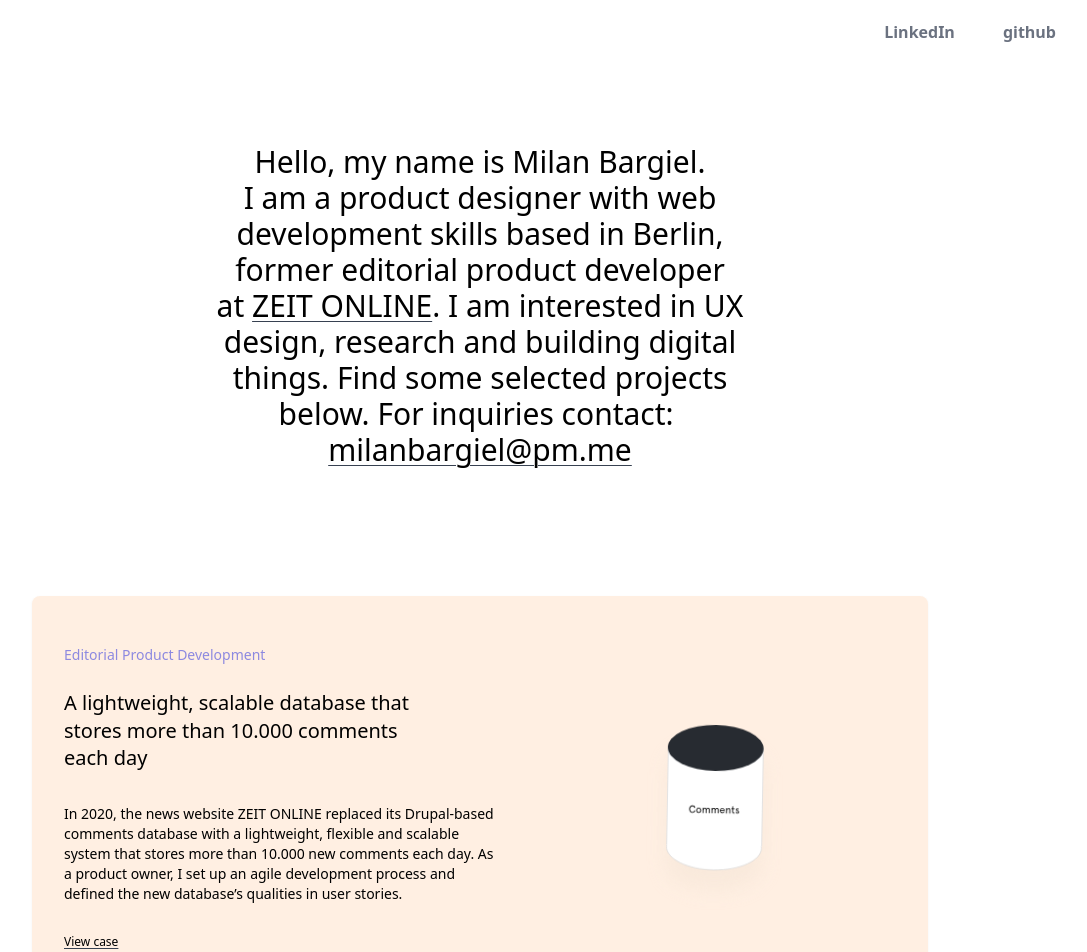
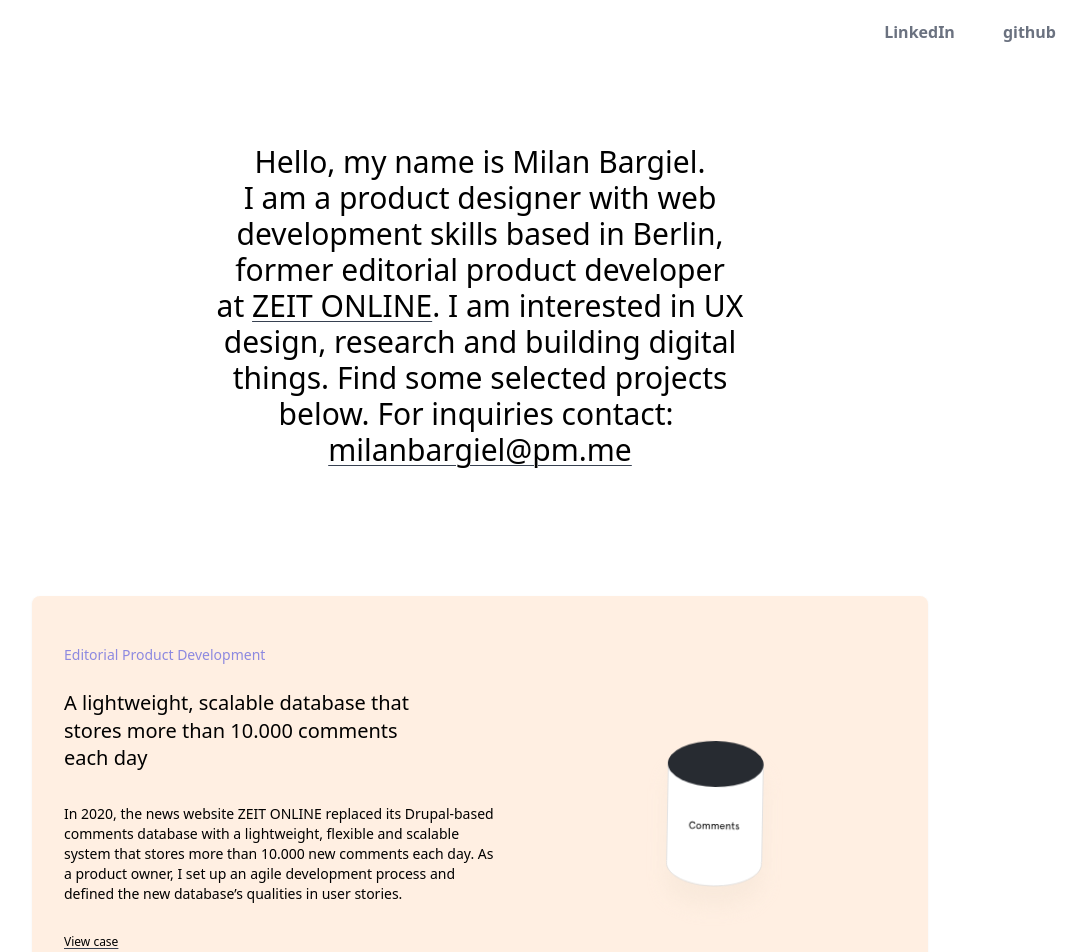
Before and after one commit to milanbargiel/portfolio, a Next.js app: page / in a window 1280 px wide. Shown: the top 952 px of the page, without its empty margins (160-1247 px from the left). Built offline with nearby package versions, Linux system fonts and the light colour scheme.

Commit message:
Finetune project list styles

```diff
--- a/components/project-list.js
+++ b/components/project-list.js
@@ -12,7 +12,7 @@ export default function ProjectList() {
         title="A lightweight, scalable database that stores more than 10.000 comments each day"
         image={commentsPic}
         imageAlt="Comments database"
-        imageStyles="w-20 ml-16 md:w-24 md:ml-0 md:mr-12 rotate-1 drop-shadow-apricot"
+        imageStyles="w-20 ml-16 md:w-24 md:ml-0 md:mr-12 md:mt-8 rotate-1 drop-shadow-apricot"
         linkText="View case"
       >
         In 2020, the news website ZEIT ONLINE replaced its Drupal-based comments
```
